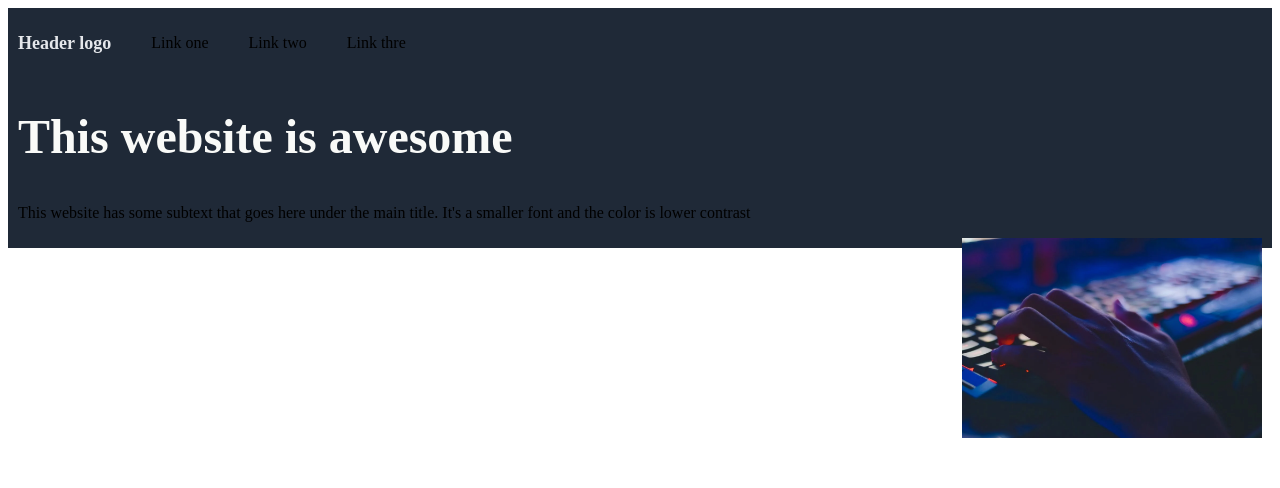
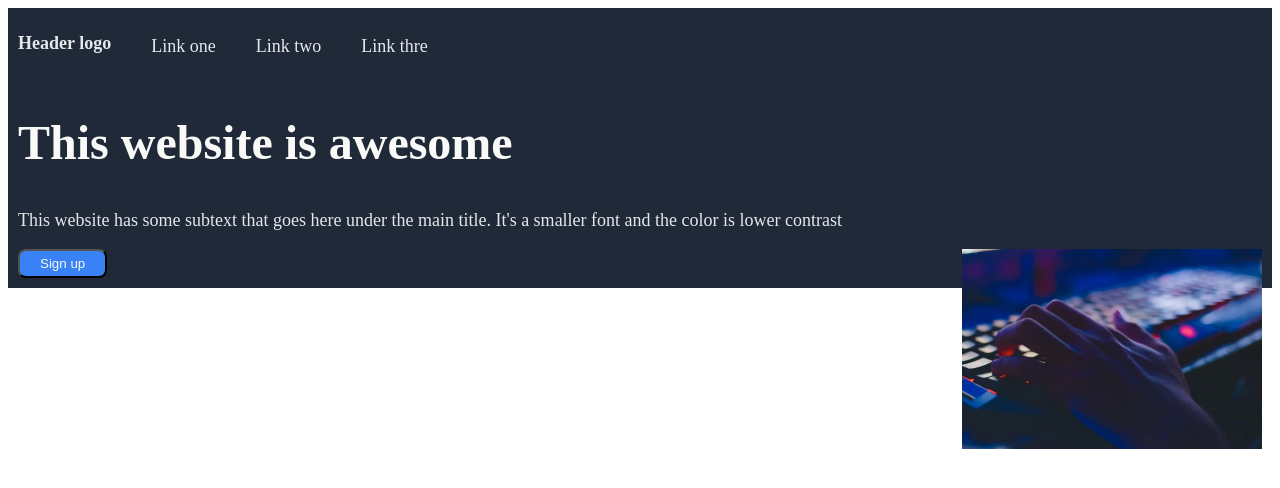
Before and after one commit to Looch8/landing-page, a plain HTML site: page index.html in a window 1280 px wide. Drawn offline with Linux system fonts and the light colour scheme.

Commit message:
added sign up botton, changed font color

```diff
--- a/index.html
+++ b/index.html
@@ -23,14 +23,21 @@
         </li>
 
     </header>
+            <div class="container">
 
             <h1 class="title">
               This website is awesome
             </h1>
-            <p>
+
+            <p class="subtext">
              This website has some subtext that goes here under the main title. It's a smaller font and the color is lower contrast
             </p>
+
+            <button class="button button1">Sign up</button>
+
             <img src="img/keyboard.jpg" alt="typiing on a keyboard in a dark room">
+
+        </div>
         </section>
 
      <section>
--- a/style.css
+++ b/style.css
@@ -3,10 +3,12 @@ body {
     flex-direction: column;
 }
 
+/*section 1*/
+
 header {
-
     display: flex;
     margin-top: auto;
+    flex-direction: row;
 }
 .header-logo {
     font-size: 18px;
@@ -21,6 +23,7 @@ header {
 
 li {
     display: flex;
+
 }
 
 .section-1 {
@@ -28,8 +31,23 @@ li {
     padding: 10px;
     background-color:#1F2937;
 }
+
+.subtext, li {
+    color: #e5e7eb;
+    font-size: 18px;
+}
+
+.button {
+    background-color: #3882f6;
+    color: #F9FAF8;
+    padding: 5px 20px 5px 20px;
+    border-radius: 8px;
+}
+
 img {
     max-width: 300px;
     height: 200px;
     float: right;
 }
+
+/*section 1*/
```
Also changed, not shown: 2 other files.
